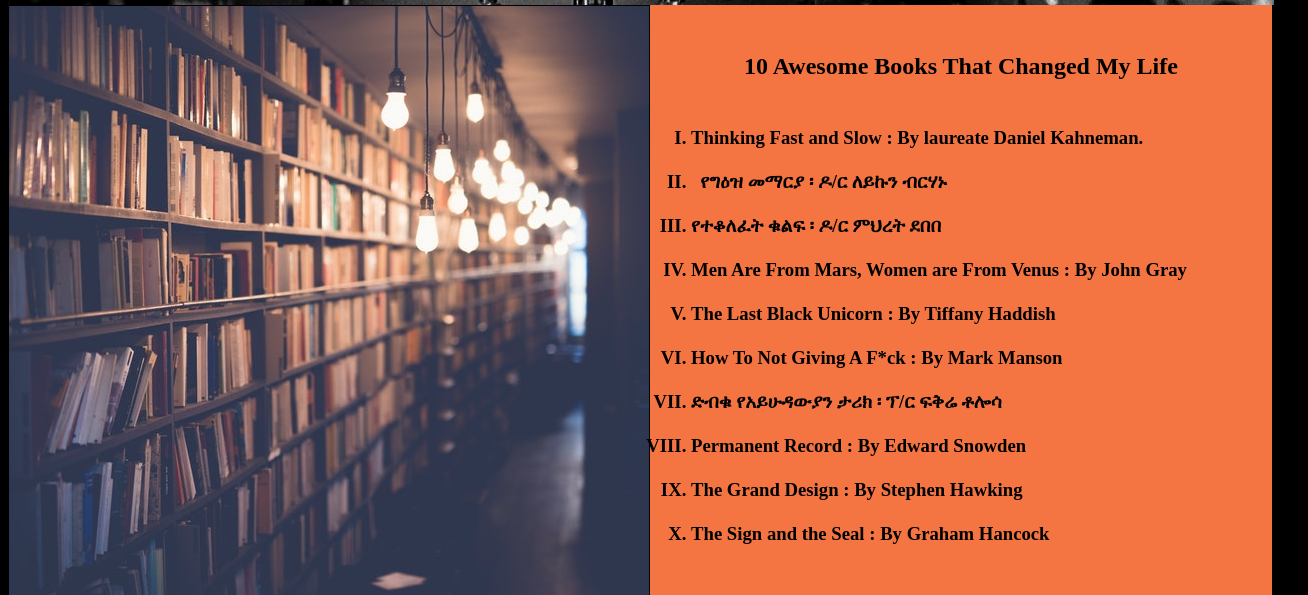
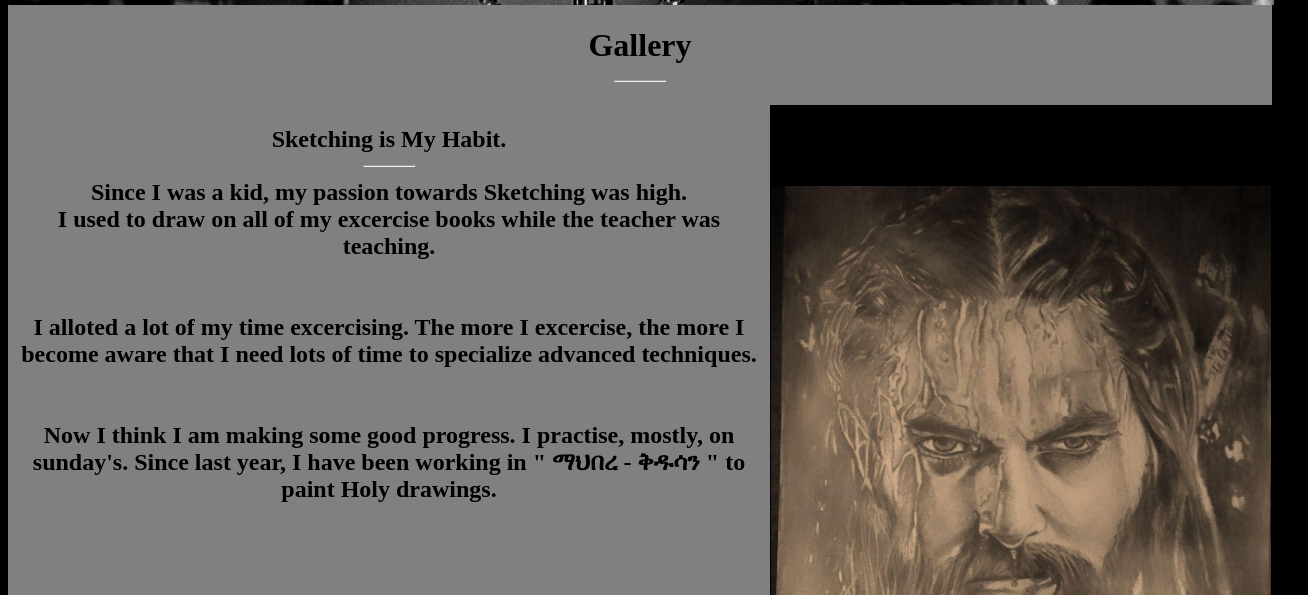
Before and after one commit to Oaksas/Portfolio, a plain HTML site: page Index.html in a window 1280 px wide. Shown: the part 2700-3295 px from the top of the page, 1308 px wide, since content can reach past the window. Drawn offline with Linux system fonts and the light colour scheme.

Commit message:
Nineth commit

```diff
--- a/Index.html
+++ b/Index.html
@@ -144,61 +144,63 @@
 </tr>
 </table>
 <table cellspacing="0">
-    <tr>
-        <td height="200px" width="10px">
-<img src="ASSETS/IMAGES/library.jpg" alt="">
-        </td>
-        <td bgcolor="#f57542" height ="200px" width="620px" valign="top">
-<h2 align="center" id="book">
-    <br> 10 Awesome Books That Changed My Life <br><br>
-          </h2>
-          <h3>
-              <ol type="I">
-                  <li>
-Thinking Fast and Slow : By laureate Daniel Kahneman.
-                  </li>
-                  <br>
-                  <li> &nbsp; የግዕዝ መማርያ ፡ ዶ/ር ለይኩን ብርሃኑ </li>
-                  <br>
-                  <li>
-                      የተቆለፈት ቁልፍ ፡ ዶ/ር ምህረት ደበበ
-                  </li>
-                  <br>
-                  <li>
-                      Men Are From Mars, Women are From Venus : By John Gray
-                  </li>
-                  <br>
-                  <li>
-                     The Last Black Unicorn : By Tiffany Haddish
-                  </li>
-                  <br>
-                  <li>
-                      How To Not Giving A F*ck : By Mark Manson
-                  </li>
-                  <br>
-                  <li>
-                      ድብቁ የአይሁዳውያን ታሪክ ፡ ፕ/ር ፍቅሬ ቶሎሳ
-                  </li>
-                  <br>
-                  <li>
-                      Permanent Record : By Edward Snowden
-                  </li>
-                  <br>
-                  <li>
-                      The Grand Design : By Stephen Hawking
-                  </li>
-                  <br>
-                  <li>
-                    The Sign and the Seal : By Graham Hancock
-                  </li>
+
+    <table cellspacing="0">
+        <tr>
+            <td bgcolor="gray" align="center" width="900px" colspan="2">
+                <h1 id ="gallery">
+                  Gallery
+                  <hr align="center" width="50px">
+                </h1>
+            </td>
+        </tr>
+        <tr>
 
 
+            <td align ="center" bgcolor="gray" width="800px" valign="top">
+<h2>     Sketching is My Habit.
+    <hr align ="center" width="50px">
+    Since I was a kid, my passion towards Sketching was high.
+   <br>
+    I used to draw on all of my excercise books while the teacher was teaching.
+<br>
+<br><br>
+I alloted a lot of my time excercising. The more I excercise, the more I become aware that I need lots of time
+to specialize advanced techniques.
+<br><br><br>
 
-              </ol>
-          </h3>
-        </td>
-    </tr>
+Now I think I am making some good progress. I practise, mostly, on sunday's.
+Since last year, I have been working in " ማህበረ - ቅዱሳን " to paint Holy drawings.
 
+   <br>
+   <br>
+   <br>
+   <br>
+   <br>
+   <a href="https://t.me/AzurGallery" > <img src="https://img.icons8.com/plasticine/100/000000/telegram-app.png"></a>
+
+</h2>
+
+            </td>
+            <td>
+                <img src="ASSETS/IMAGES/Gallery/dr1.jpg" alt="" width="500px">
+            </td>
+        </tr>
+    </table>
+
+    <table bgcolor="#fc6f03" width = "1300px">
+        <tr colspan ="2">
+            <td  width="600px">
+                <h1 align="center" id = "contact">CONTACT ME</h1>
+                <hr align="center" width="50px">
+
+                <br>
+                <br>
+                <h2> Hey there, Thanks for visiting ! I’m stoked that you’d like to get in touch with me.</h2>
+                <br>
+                <br>
+                <h2>If you’re reaching out to talk about speaking, business, or something media-related, you can use this form and I’ll get back to you as soon as I can.</h2>
+            </td>
             <td align="right" valign="top">
                 <br><br><br>
                     <form action="php.php">
```
